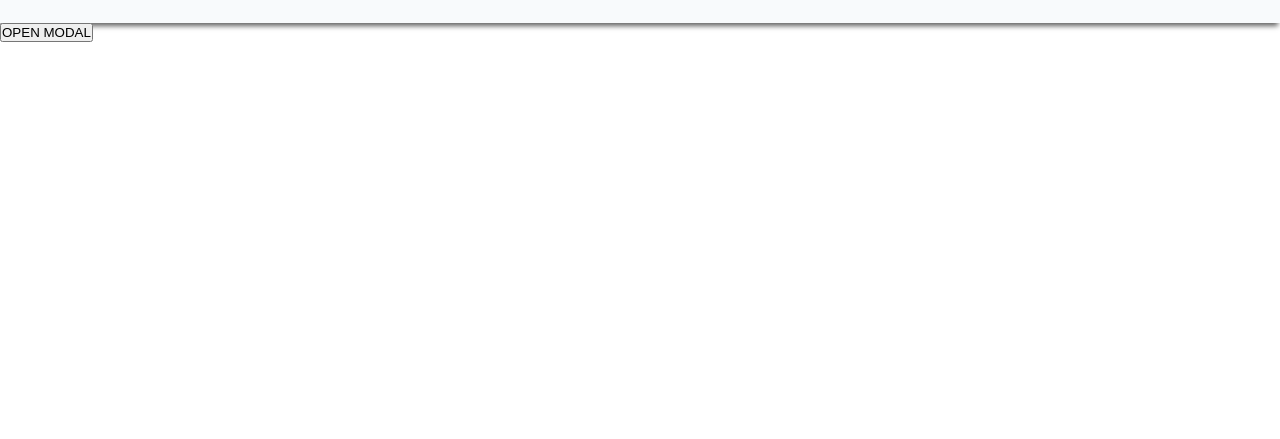
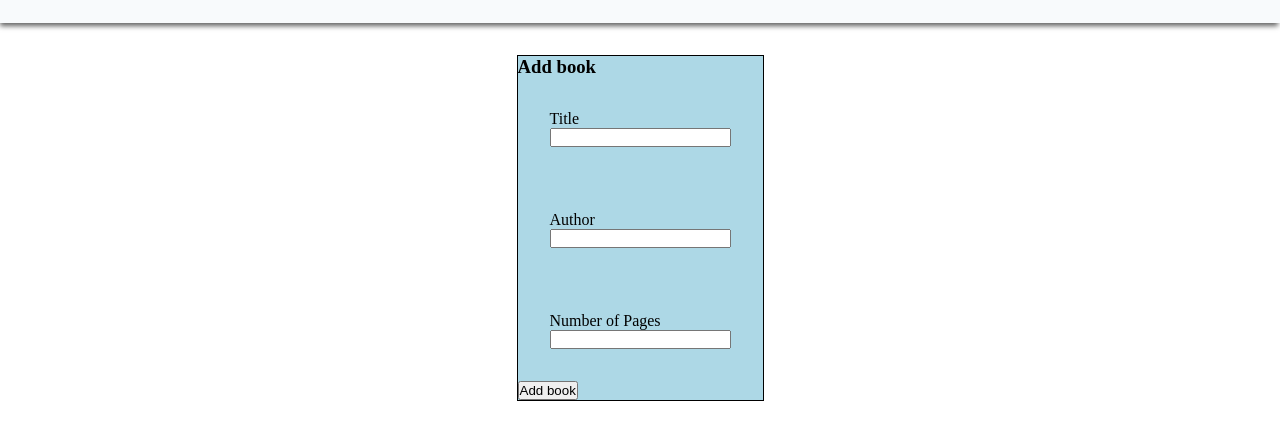
Before and after one commit to pipiolus/LibraryJS, a plain HTML site: page index.html in a window 1280 px wide. Shown: the part 97-536 px from the top of the page. Drawn offline with nearby package versions, Linux system fonts and the light colour scheme.

Commit message:
Created form

```diff
--- a/index.html
+++ b/index.html
@@ -1,11 +1,11 @@
 <!DOCTYPE html>
 <html lang="en">
   <head>
-    <meta charset="UTF-8">
-    <meta name="viewport" content="width=device-width, initial-scale=1.0">
+    <meta charset="UTF-8" />
+    <meta name="viewport" content="width=device-width, initial-scale=1.0" />
     <title>Library</title>
-    <link rel="stylesheet" href="styles.css">
-    <script type = "text/javascript" src="./script.js" defer></script>
+    <link rel="stylesheet" href="styles.css" />
+    <script type="text/javascript" src="./script.js" defer></script>
   </head>
   <body>
     <div class="container">
@@ -15,7 +15,26 @@
       </div>
 
       <div class="main">
-            <button type="button">OPEN MODAL</button>
+        <!-- <button type="button">OPEN MODAL</button> -->
+
+        <div class="data-modal">
+            <form action="#" id="form">
+              <h3>Add book</h3>
+            <div class="input-area">
+              <label for="title">Title</label>
+              <input type="text" name="title" id="title" />
+            </div>
+            <div class="input-area">
+              <label for="author">Author</label>
+              <input type="text" name="author" id="author" />
+            </div>
+            <div class="input-area">
+              <label for="pages">Number of Pages</label>
+              <input type="number" name="pages" id="pages" />
+            </div>
+            <button type="submit" class="submit">Add book</button>
+          </form>
+        </div>
       </div>
     </div>
   </body>
--- a/script.js
+++ b/script.js
@@ -1,3 +1,6 @@
+let form = document.querySelector("#form")
+let inputs = form.elements;
+
 
 let bookArray = [];
 
--- a/styles.css
+++ b/styles.css
@@ -27,3 +27,21 @@
     background-color: var(--header-bg);
     box-shadow: -1px 4px 5px -1px rgba(0,0,0,0.61);
 }
+
+.main {
+    display: flex;
+    justify-content: center;
+    align-items: center;
+}
+
+form{
+    border: 1px solid black;
+    margin: 2em;
+    background-color: lightblue;
+}
+
+.input-area{
+    padding: 2em;
+    display: flex;
+    flex-direction: column;
+}
```
Lines whose indentation alone changed are shown as unchanged.
